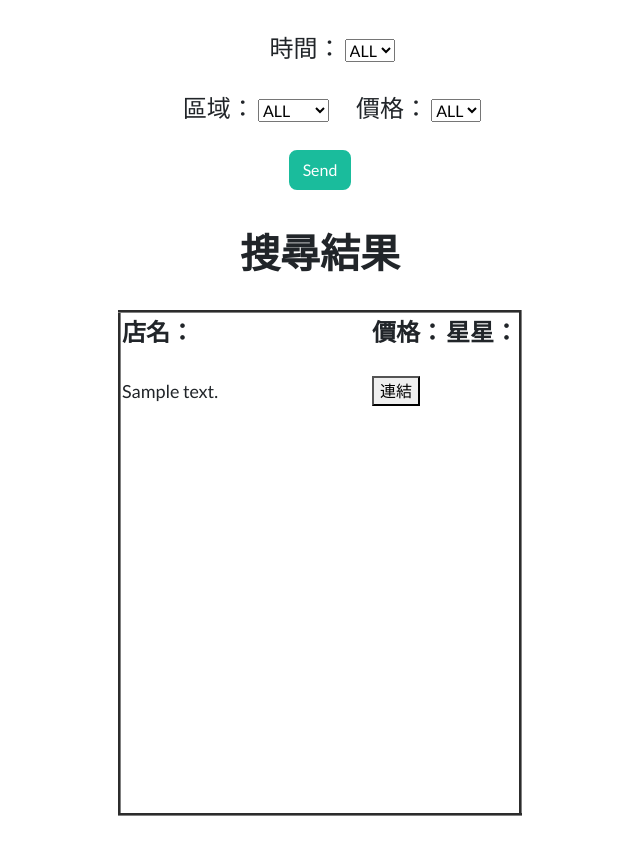
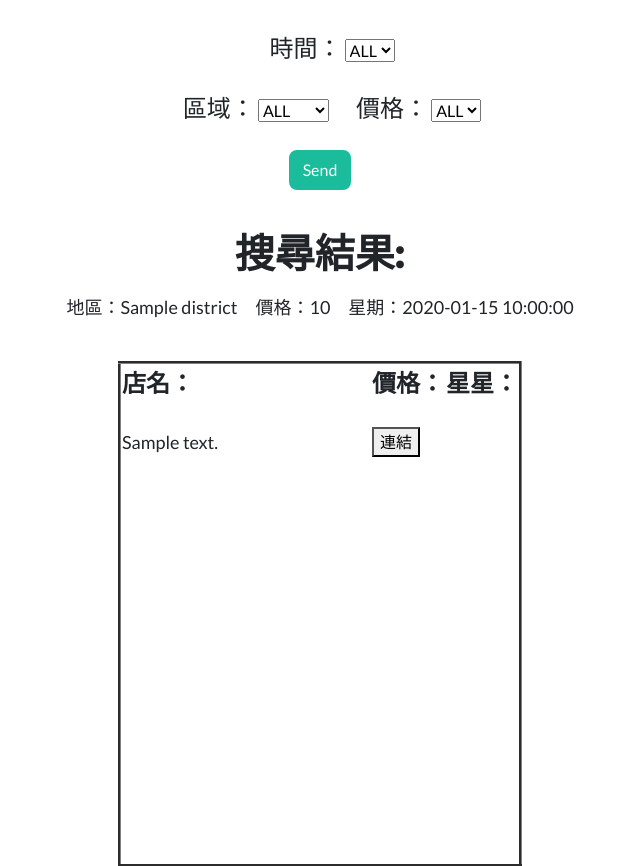
Before and after one commit to MichaelTsai123/nccu_DBMS_FinalProject, a Flask app: template codes/final/templates/result.html in a window 1280 px wide. Shown: the part 1139-2005 px from the top of the page, without its empty margins (320-960 px from the left). Run offline with Flask 2, Linux system fonts and the light colour scheme; the template is opened without the code that fills it: most values are stand-ins (such as "Sample title", 1, 10 or a date in 2020); some libraries are stand-ins or nearby versions.

Commit message:
improve search

```diff
--- a/codes/final/main.py
+++ b/codes/final/main.py
@@ -41,14 +41,31 @@ def search():
     if district!="ALL" and price!="ALL" and time!="ALL":
         with db:
             content=db.execute("select distinct(Store_name),Price_level,Avg_rating from Store,Operation where Price_level=? and District=? and Store.Tel=Operation.Tel and Open_Day=? order by Avg_rating Desc",[price,district,time])
-    if district=="ALL" and price!="ALL" and time!="ALL":
+    elif district=="ALL" and price!="ALL" and time!="ALL":
         with db:
             content=db.execute("select distinct(Store_name),Price_level,Avg_rating from Store,Operation where Price_level=? and Store.Tel=Operation.Tel and Open_Day=? order by Avg_rating Desc",[price,time])
-    else:
+    elif district=="ALL" and price=="ALL" and time!="ALL":
         with db:
-            content=db.execute("select distinct(Store_name),Price_level,Avg_rating from Store,Operation order by Avg_rating Desc")
+            content=db.execute("select distinct(Store_name),Price_level,Avg_rating from Store,Operation where Store.Tel=Operation.Tel and Open_Day=? order by Avg_rating Desc",[time])
+    elif district=="ALL" and price!="ALL" and time=="ALL":
+        with db:
+            content=db.execute("select distinct(Store_name),Price_level,Avg_rating from Store where Price_level=? order by Avg_rating Desc",[price])
 
-    return render_template('result.html', content=content)
+    elif district!="ALL" and price!="ALL" and time=="ALL":
+        with db:
+            content=db.execute("select distinct(Store_name),Price_level,Avg_rating from Store where Price_level=? and District=? order by Avg_rating Desc",[price,district])
+    elif district!="ALL" and price=="ALL" and time!="ALL":
+        with db:
+            content=db.execute("select distinct(Store_name),Price_level,Avg_rating from Store,Operation where District=? and Store.Tel=Operation.Tel and Open_Day=? order by Avg_rating Desc",[district,time])
+    elif district!="ALL" and price=="ALL" and time=="ALL":
+        with db:
+            content=db.execute("select distinct(Store_name),Price_level,Avg_rating from Store where District=? order by Avg_rating Desc",[district])
+    elif district=="ALL" and price=="ALL" and time=="ALL":
+        with db:
+            content=db.execute("select distinct(Store_name),Price_level,Avg_rating from Store order by Avg_rating Desc")
+    if time==0:
+        time+=7
+    return render_template('result.html', content=content,district=district,price=price,time=time)
 
 @app.route('/show', methods=['POST'])
 def draw():
--- a/codes/final/templates/result.html
+++ b/codes/final/templates/result.html
@@ -1,7 +1,9 @@
 {% extends "index.html" %}
 {% block content %}
 
-<h1>搜尋結果</h1>
+<h1>搜尋結果:</h1>
+</p>
+<p><font size="4">地區：{{district}}&emsp;價格：{{price}}&emsp;星期：{{time}}</font></p>
 </br>
 <table border=3 border-collapse: collapse>
     <tr>
```
